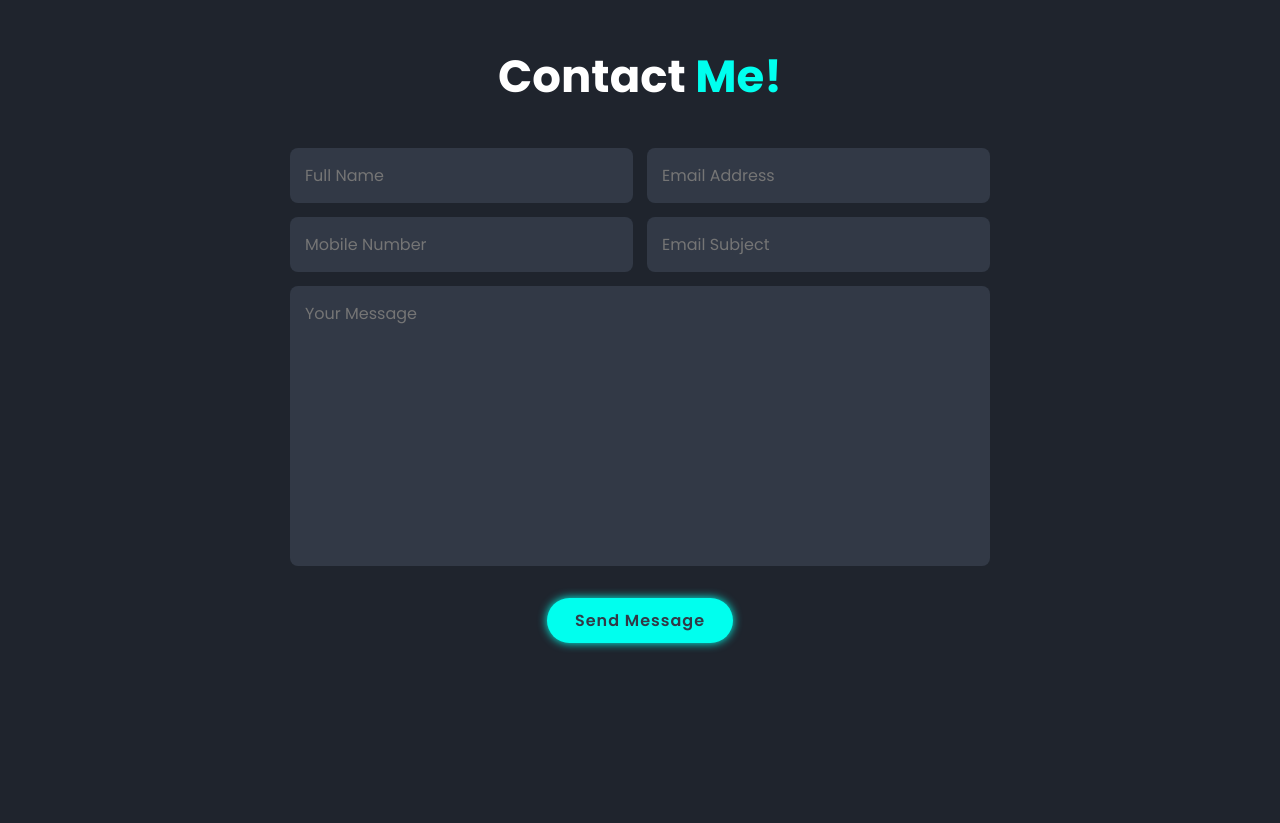
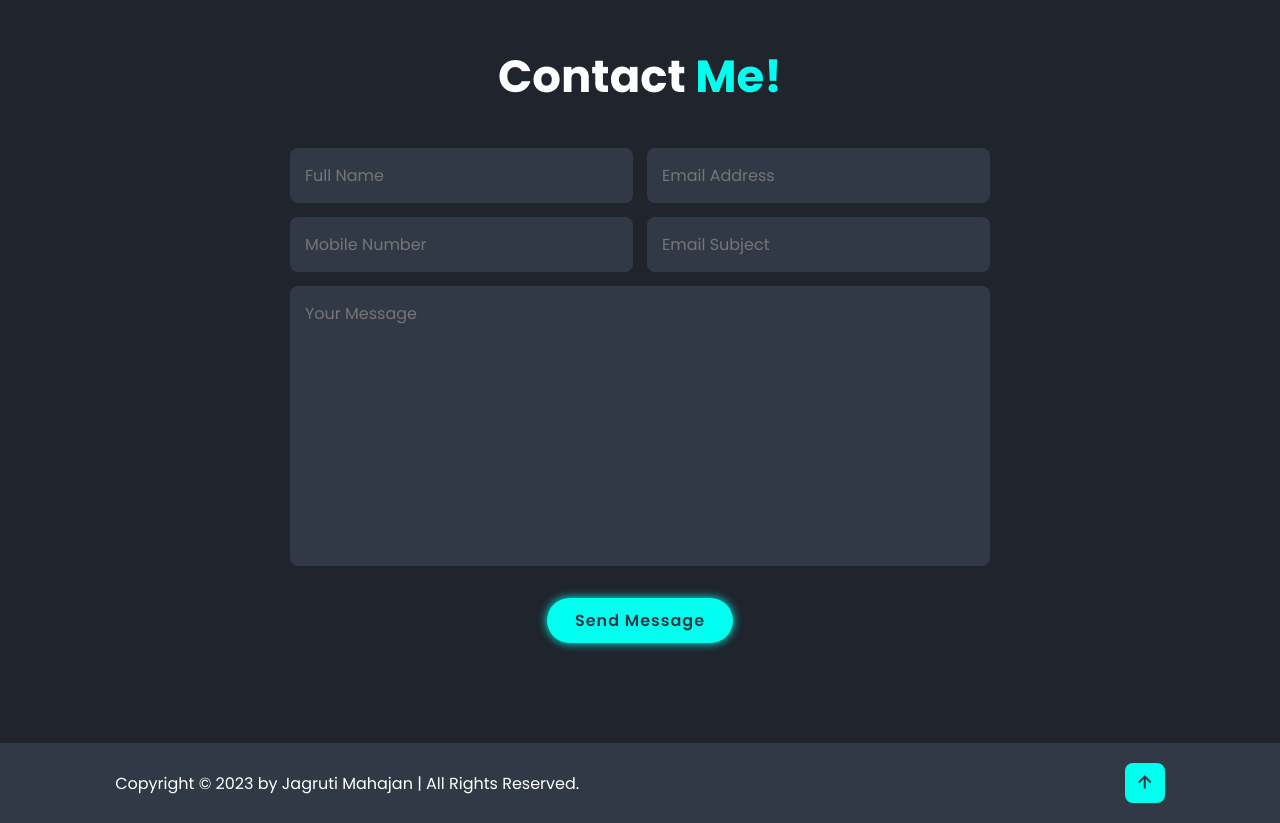
Before and after one commit to JagrutiMahajan04/My-Portfolio, a plain HTML site: page index.html in a window 1280 px wide. Shown: the part 3257-4080 px from the top of the page. Before the commit the page ends 4000 px from the top, so only its background shows below. Drawn offline with nearby package versions, Linux system fonts and the light colour scheme; a script that the page names is missing.

Commit message:
Footer Done

```diff
--- a/CSS/style.css
+++ b/CSS/style.css
@@ -331,3 +331,35 @@ span {
     margin-top: 2rem;
     cursor: pointer;
 }
+
+.footer {
+    display: flex;
+    justify-content: space-between;
+    align-items: center;
+    flex-wrap: wrap;
+    padding: 2rem 9%;
+    background: var(--second-bg-color);
+}
+
+.footer-text p {
+    font-size: 1.6rem;
+}
+
+.footer-iconTop a {
+    display: inline-flex;
+    justify-content: center;
+    align-items: center;
+    padding: .8rem;
+    background: var(--main-color);
+    border-radius: .8rem;
+    transition: .5s ease;
+}
+
+.footer-iconTop a:hover {
+    box-shadow: 0 0 1rem var(--main-color);
+}
+
+.footer-iconTop a i {
+    font-size: 2.4rem;
+    color: var(--second-bg-color);
+}
--- a/index.html
+++ b/index.html
@@ -148,6 +148,16 @@
         </form>
     </section>
 
+    <!-- footer design-->
+    <footer class="footer">
+        <div class="footer-text">
+            <p>Copyright &copy; 2023 by Jagruti Mahajan | All Rights Reserved.</p>
+        </div>
+
+        <div class="footer-iconTop">
+            <a href="#home"><i class="bx bx-up-arrow-alt"></i></a>
+        </div>
+    </footer>
 
 
 
```
